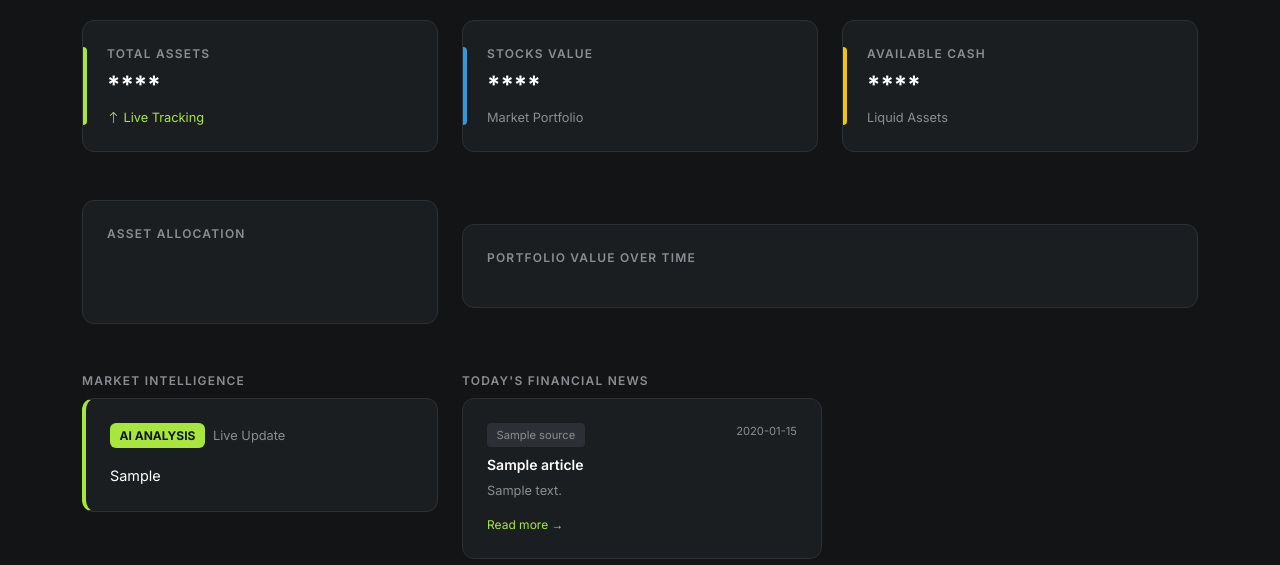
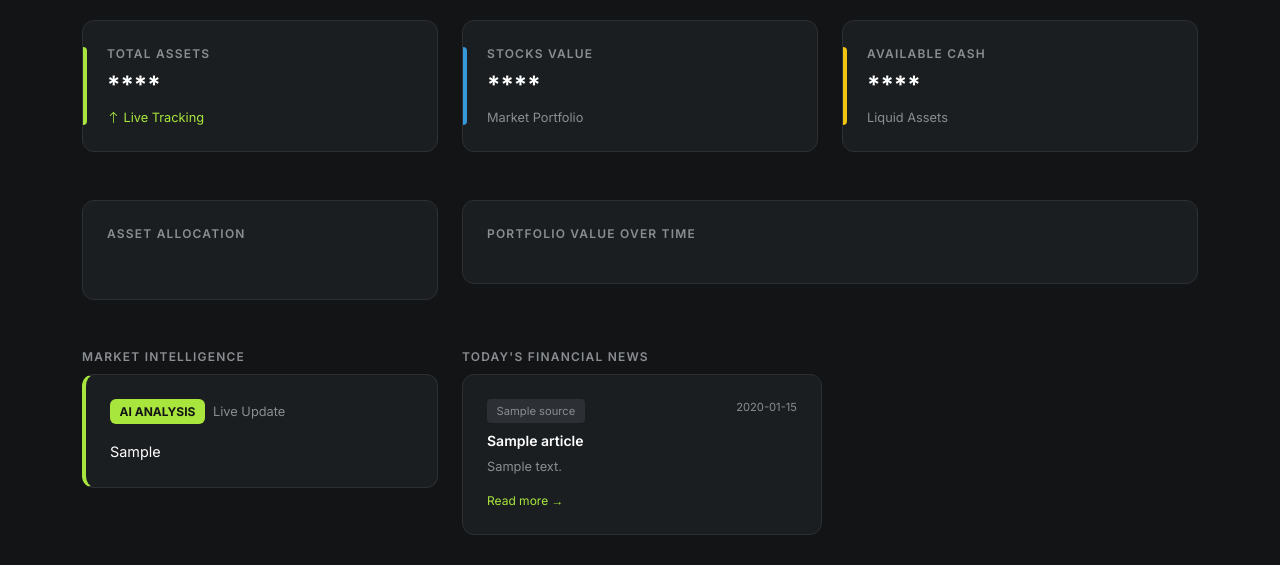
Before and after one commit to The-Venin-Guy/Gruppe-8, a Django app: template templates/dashboard/dashboard.html in a window 1280 px wide. Shown: the part 235-800 px from the top of the page. Run offline with Django 5.2, Linux system fonts and the light colour scheme; the template is opened without the code that fills it: most values are stand-ins (such as "Sample title", 1, 10 or a date in 2020); some libraries are stand-ins or nearby versions.

Commit message:
Final touches on my end

```diff
--- a/templates/dashboard/dashboard.html
+++ b/templates/dashboard/dashboard.html
@@ -212,13 +212,13 @@
                 {% else %}
                 <div class="premium-card" style="height: 100%;">
                     <p class="stat-label mb-3">Asset Allocation</p>
-                    <p style="color:var(--text-muted);">Asset Pie Chart will appear after your second visit to the dashboard.</p>
+                    <p >Asset Pie Chart will appear after your second visit to the dashboard.</p>
                 </div>
                 {% endif %}
             </div>
             <div class="col-md-8">
                 {% if portfolio_line_json %}
-                <div class="card mt-4">
+                <div class="card mt-0">
                     <p class="stat-label mb-3">Portfolio Value Over Time</p>
                     <div id="portfolio-line"></div>
                 </div>
@@ -228,7 +228,7 @@
                 </script>
                 {% else %}
 
-                <div class="card mt-4" style="text-align:center; padding:2rem;">
+                <div class="card mt-0" style="text-align:center; padding:2rem;">
                     <p style="color:var(--text-muted);">Portfolio trend will appear after your second visit to the dashboard.</p>
                 </div>
                 {% endif %}
```
Also changed, not shown: dashboard/views.py (+8 -5 lines), db.sqlite3.
